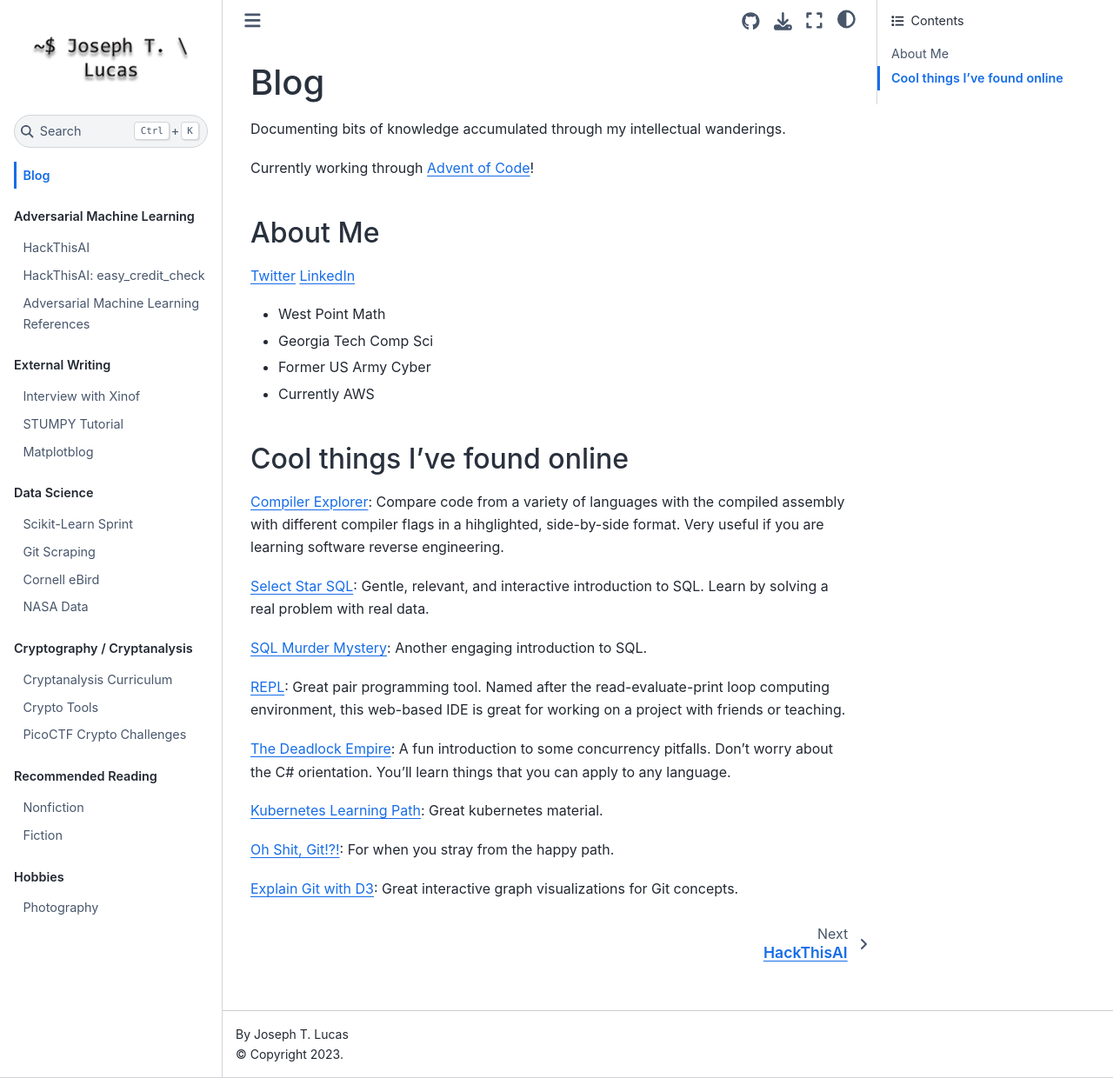
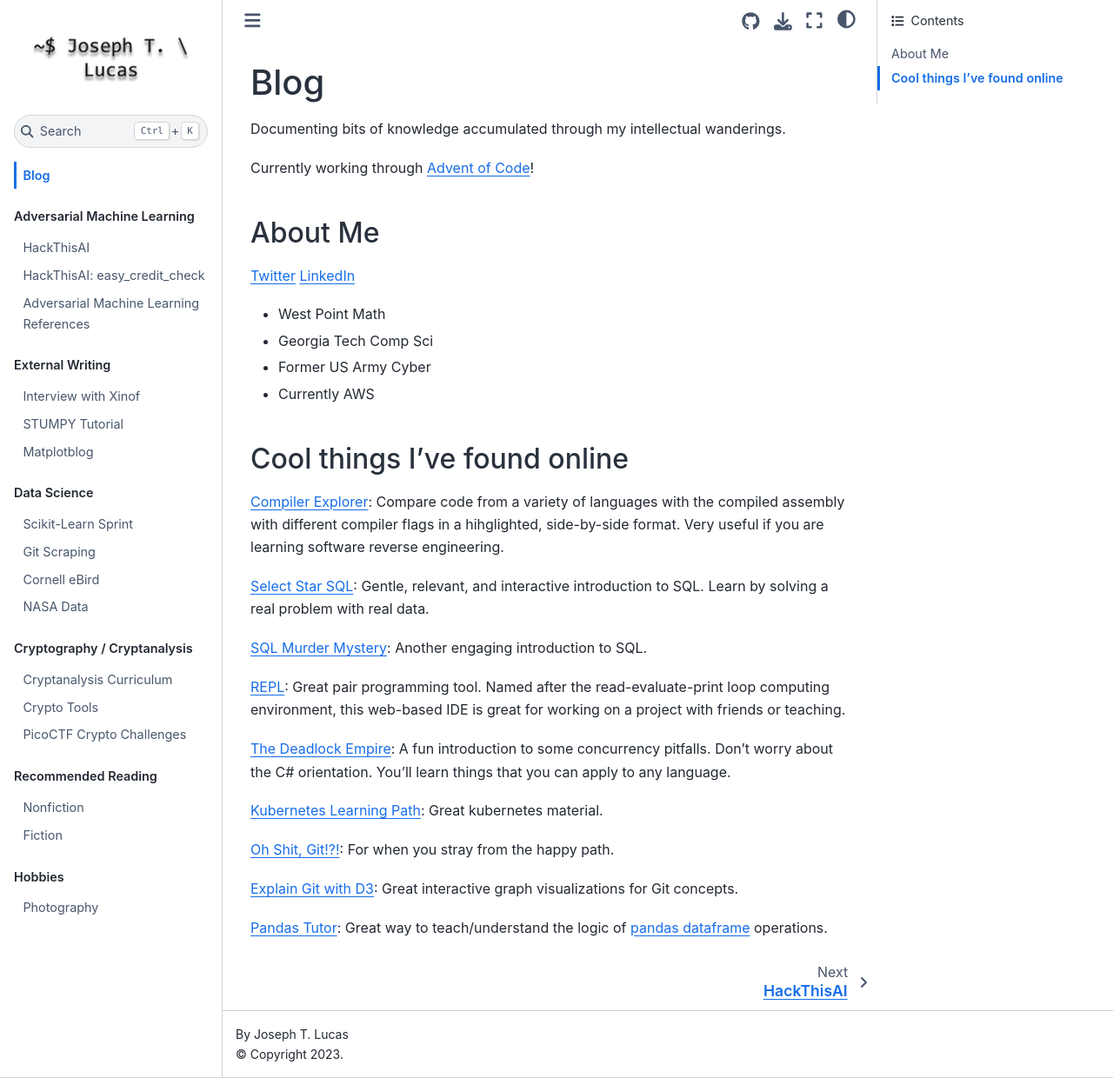
Before and after one commit to JosephTLucas/blog, a Jupyter Book: the page built from intro.md, in a window 1280 px wide and 1240 px high. Shown: the whole window at 87% size. Built offline with Jupyter Book 1.0.4 settings and Sphinx 7.4.7 and the Sphinx Book theme 1.1.4, drawn with Linux system fonts in a browser that asks for light colours.

Commit message:
Update intro.md
add pandas tutor

```diff
--- a/intro.md
+++ b/intro.md
@@ -32,3 +32,5 @@
 [Oh Shit, Git!?!](https://ohshitgit.com/):  For when you stray from the happy path.
 
 [Explain Git with D3](https://onlywei.github.io/explain-git-with-d3/): Great interactive graph visualizations for Git concepts.
+
+[Pandas Tutor](https://pandastutor.com/vis.html): Great way to teach/understand the logic of [pandas dataframe](https://pandas.pydata.org/docs/reference/api/pandas.DataFrame.html) operations.
```
